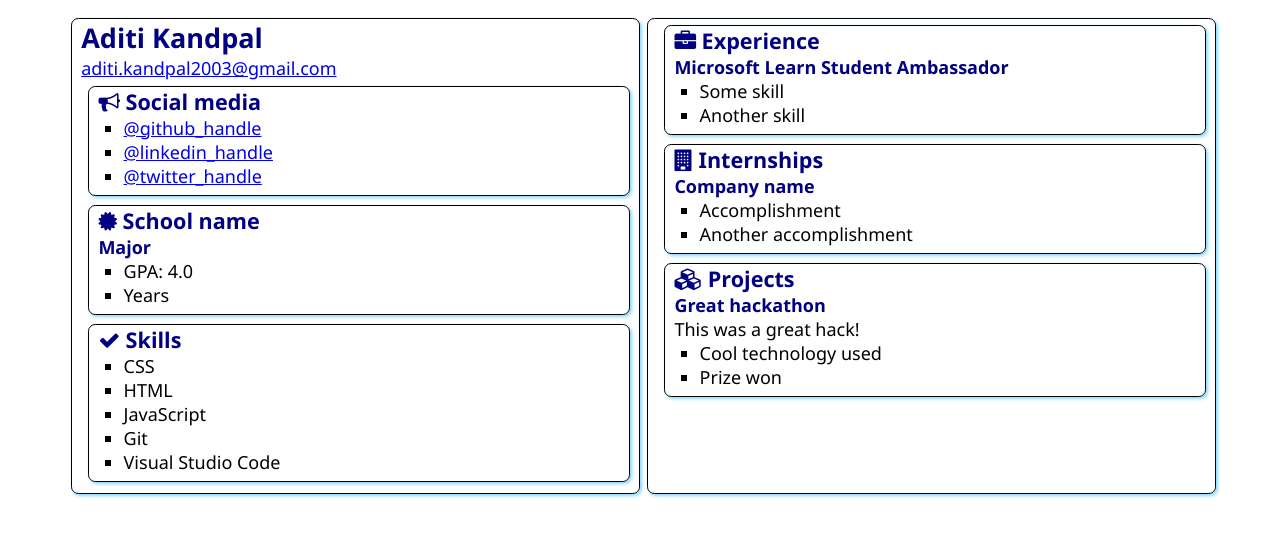
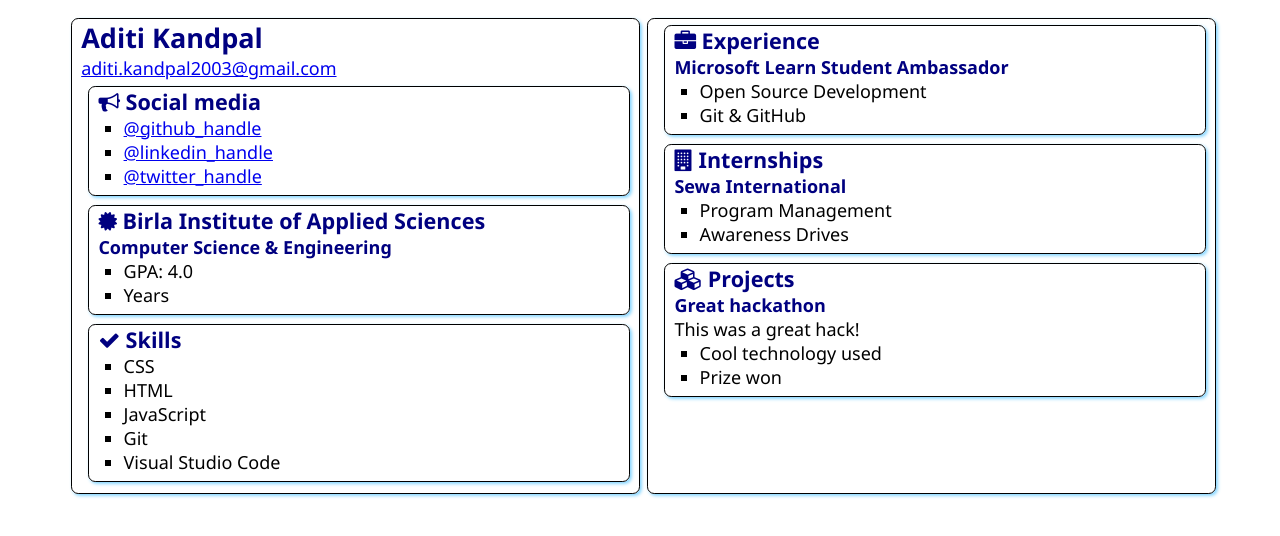
Before and after one commit to kandpaladiti/-SATechnicalOnboarding, a plain HTML site: page src/index.html in a window 1280 px wide. Drawn offline with Linux system fonts and the light colour scheme.

Commit message:
updated file

```diff
--- a/src/index.html
+++ b/src/index.html
@@ -22,8 +22,8 @@
                 </h2>
                 <ul>
                     <li><a href="https://github.com/kandpaladiti">@github_handle</a></li>
-                    <li><a href="https://linkedin.com/in/<handle>">@linkedin_handle</a></li>
-                    <li><a href="https://twitter.com/<handle>">@twitter_handle</a></li>
+                    <li><a href="https://linkedin.com/in/aditii09">@linkedin_handle</a></li>
+                    <li><a href="https://twitter.com/kandpal_aditi">@twitter_handle</a></li>
                 </ul>
             </section>
 
@@ -31,9 +31,9 @@
                 <div class="education">
                     <h2>
                         <i class="fa fa-certificate" aria-hidden="true"></i>
-                        School name
+                        Birla Institute of Applied Sciences
                     </h2>
-                    <h3>Major</h3>
+                    <h3>Computer Science & Engineering</h3>
                     <ul>
                         <li>GPA: 4.0</li>
                         <li>Years</li>
@@ -63,8 +63,8 @@
                 </h2>
                 <h3>Microsoft Learn Student Ambassador</h3>
                 <ul>
-                    <li>Some skill</li>
-                    <li>Another skill</li>
+                    <li>Open Source Development</li>
+                    <li>Git & GitHub</li>
                 </ul>
             </section>
             <section class="box">
@@ -73,10 +73,10 @@
                     Internships
                 </h2>
 
-                <h3>Company name</h3>
+                <h3>Sewa International</h3>
                 <ul>
-                    <li>Accomplishment</li>
-                    <li>Another accomplishment</li>
+                    <li>Program Management</li>
+                    <li>Awareness Drives</li>
                 </ul>
             </section>
             <section class="box">
```
